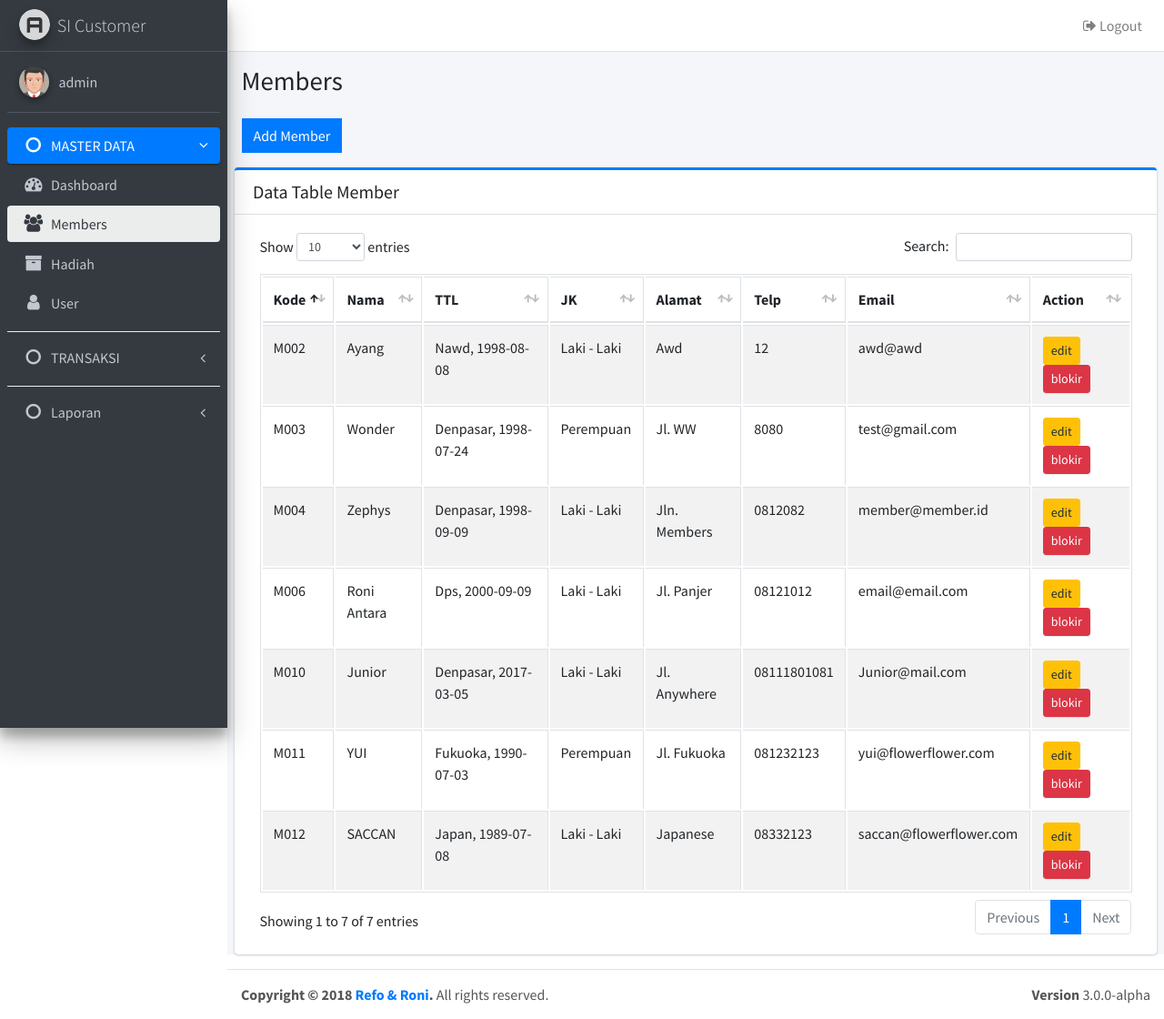
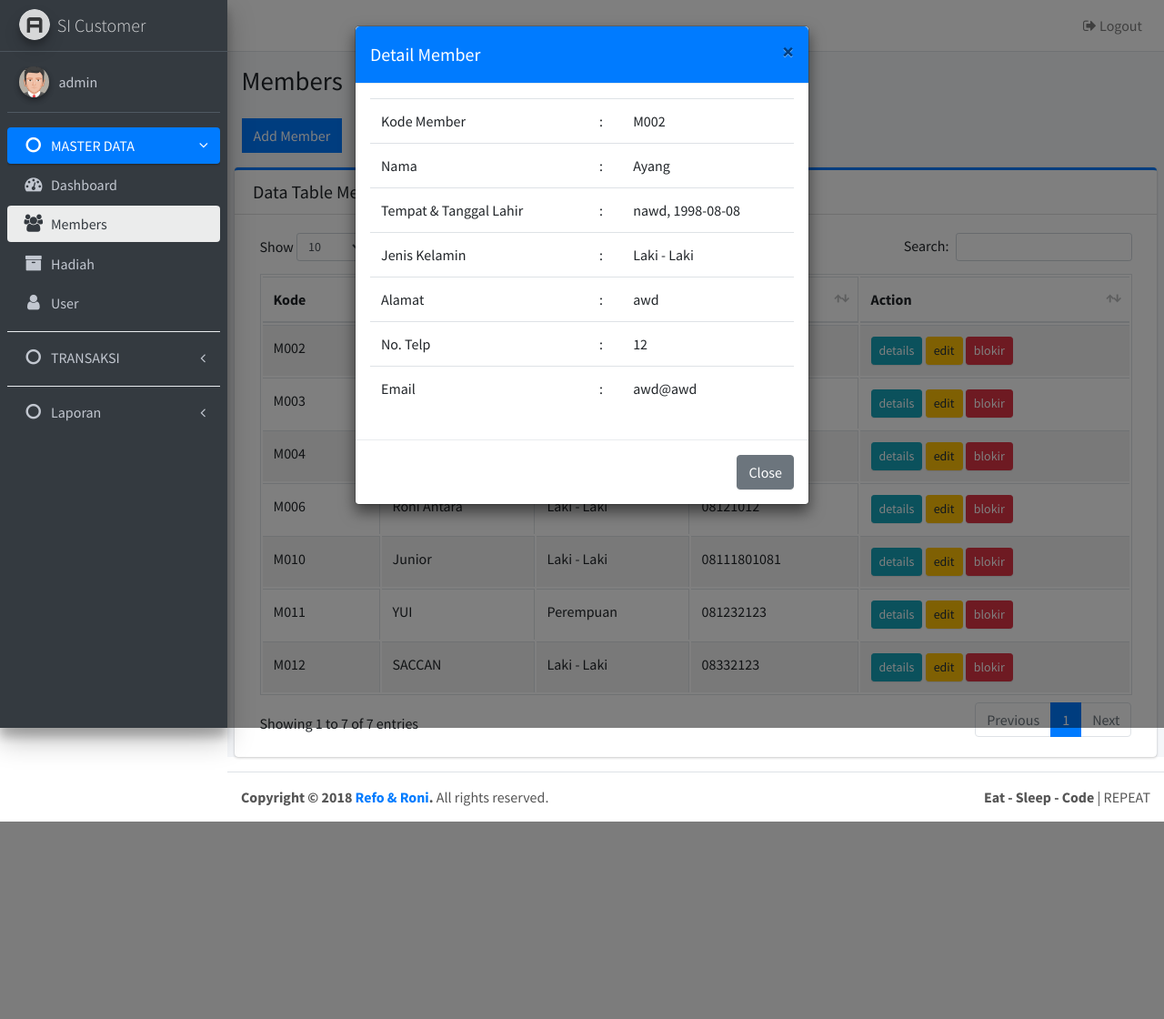
Before and after one commit to refojunior/sic_langganan, a PHP site: page /sic_langganan/members.php?show=M002 in a window 1280 px wide. Shown: the whole page at 91% size. After the commit the page ends 903 px from the top, so only its background shows below. Run offline with PHP 8.4, Linux system fonts and the light colour scheme; a user stored in the database is signed in; data comes from the database, SQL or seed files in the repository; some libraries are stand-ins or nearby versions.

Commit message:
buat modal member

```diff
--- a/layout/footer.php
+++ b/layout/footer.php
@@ -1,7 +1,7 @@
  </div>
   <footer class="main-footer">
     <div class="float-right d-none d-sm-block">
-      <b>Version</b> 3.0.0-alpha
+      <b>Eat - Sleep - Code</b> | REPEAT
     </div>
     <strong>Copyright &copy; 2018 <a href="http://adminlte.io">Refo & Roni</a>.</strong> All rights
     reserved.
--- a/members.php
+++ b/members.php
@@ -13,7 +13,83 @@ require_once 'layout/navbar.php';
 
 //sidebar (menu)
 require_once 'layout/sidebar.php';
+$modal = '';
+if(isset($_GET['show'])){
+	$kd = $_GET['show'];
+	$q = $db->query("SELECT * FROM member WHERE kd_member = '$kd' ")->fetch();
+	if($q['jk'] == "l"){
+		$jk =  "Laki - Laki";
+	} else {
+		$jk = "Perempuan";
+	}
+	$modal=1;
+} else {
+	$modal=0;
+}
+
 ?>
+<?php if($modal==1) { ?>
+
+<!-- Modal FOR DETAILS MEMBER -->
+<div class="modal fade" id="memberModal" tabindex="-1" role="dialog" aria-labelledby="memberModalLabel" aria-hidden="true">
+  <div class="modal-dialog " role="document">
+    <div class="modal-content">
+      <div class="modal-header bg-primary">
+        <h5 class="modal-title" id="exampleModalLabel">Detail Member </h5>
+        <button type="button" class="close" data-dismiss="modal" aria-label="Close">
+          <span aria-hidden="true">&times;</span>
+        </button>
+      </div>
+      <div class="modal-body">
+        <table class="table ">
+        	<tr>
+        		<td>Kode Member </td>
+        		<td>:</td>
+        		<td><?= $q['kd_member'] ?></td>
+        	</tr>
+        	<tr>
+        		<td>Nama </td>
+        		<td>:</td>
+        		<td><?= $q['nama_lengkap'] ?></td>
+        	</tr>
+        	<tr>
+        		<td>Tempat & Tanggal Lahir </td>
+        		<td>:</td>
+        		<td><?= $q['tempat_lhr'] . ", ". $q['tgl_lhr'] ?></td>
+        	</tr>
+        	<tr>
+        		<td>Jenis Kelamin </td>
+        		<td>:</td>
+        		<td><?= $jk ?></td>
+        	</tr>
+        	<tr>
+        		<td>Alamat </td>
+        		<td>:</td>
+        		<td><?= $q['alamat'] ?></td>
+        	</tr>
+        	<tr>
+        		<td>No. Telp </td>
+        		<td>:</td>
+        		<td><?= $q['no_telp'] ?></td>
+        	</tr>
+        	<tr>
+        		<td>Email </td>
+        		<td>:</td>
+        		<td><?= $q['email'] ?></td>
+        	</tr>
+        </table>
+      </div>
+      <div class="modal-footer">
+        <button type="button" class="btn btn-secondary" data-dismiss="modal">Close</button>
+      </div>
+
+    </div>
+  </div>
+</div>
+
+<?php } ?>
+
+
     <section class="content">
       	<div class="col-md-12">
 	      	<a data-toggle="collapse" href="#collapseMember" class="btn btn-flat btn-primary"><?= (!isset($_GET['kd']) ? 'Add Member' : 'Edit Member') ?></a>
@@ -147,11 +223,8 @@ require_once 'layout/sidebar.php';
 	                <tr>
 	                  <th>Kode</th>
 	                  <th>Nama </th>
-	                  <th>TTL</th>
 	                  <th>JK</th>
-	                  <th>Alamat</th>
 	                  <th>Telp</th>
-	                  <th>Email</th>
 	                  <th>Action</th>
 	                </tr>
                 </thead>
@@ -161,12 +234,10 @@ require_once 'layout/sidebar.php';
 	                <tr>
 	                  <td><?= $row['kd_member'] ?></td>
 	                  <td><?= ucwords($row['nama_lengkap']) ?></td>
-	                  <td><?= ucwords($row['tempat_lhr']).", ".$row['tgl_lhr'] ?></td>
 	                  <td><?= ($row['jk']== 'l' ? 'Laki - Laki' : 'Perempuan') ?></td>
-	                  <td><?= ucwords($row['alamat']) ?></td>
 	                  <td><?= strtoupper($row['no_telp']) ?></td>
-	                  <td><?= $row['email'] ?></td>
 	                  <td>
+	                  	<a href="members.php?show=<?= $row['kd_member'] ?>" class="btn btn-info btn-sm"> details</a>
 	                  	<a href="members.php?kd=<?= $row['kd_member'] ?>" class="btn btn-warning btn-sm">
 	                  		edit
 	                  	</a>
@@ -182,3 +253,18 @@ require_once 'layout/sidebar.php';
           </div>
     </section>
 <?php require_once('layout/footer.php') ?>
+
+
+<?php if ($modal == 1) { ?>
+	<script type="text/javascript">
+    $(window).on('load',function(){
+        $('#memberModal').modal('show');
+    });
+	</script>
+<?php } ?>
+
+<script>
+$(".modal").on("hidden.bs.modal", function(){
+    window.location = "members.php";
+});
+</script>
```
Also changed, not shown: laporan_members.php (+0 -14 lines).
